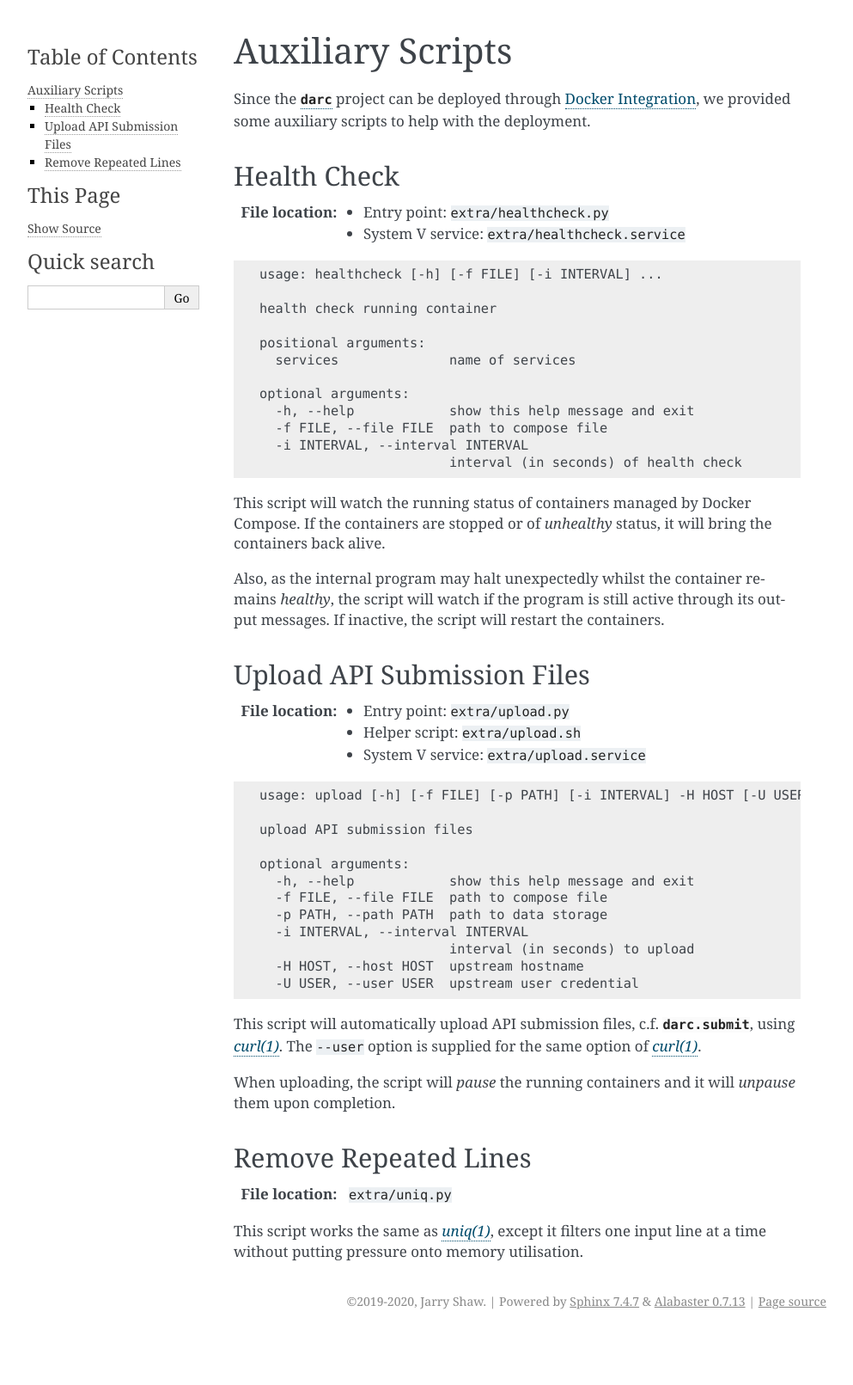
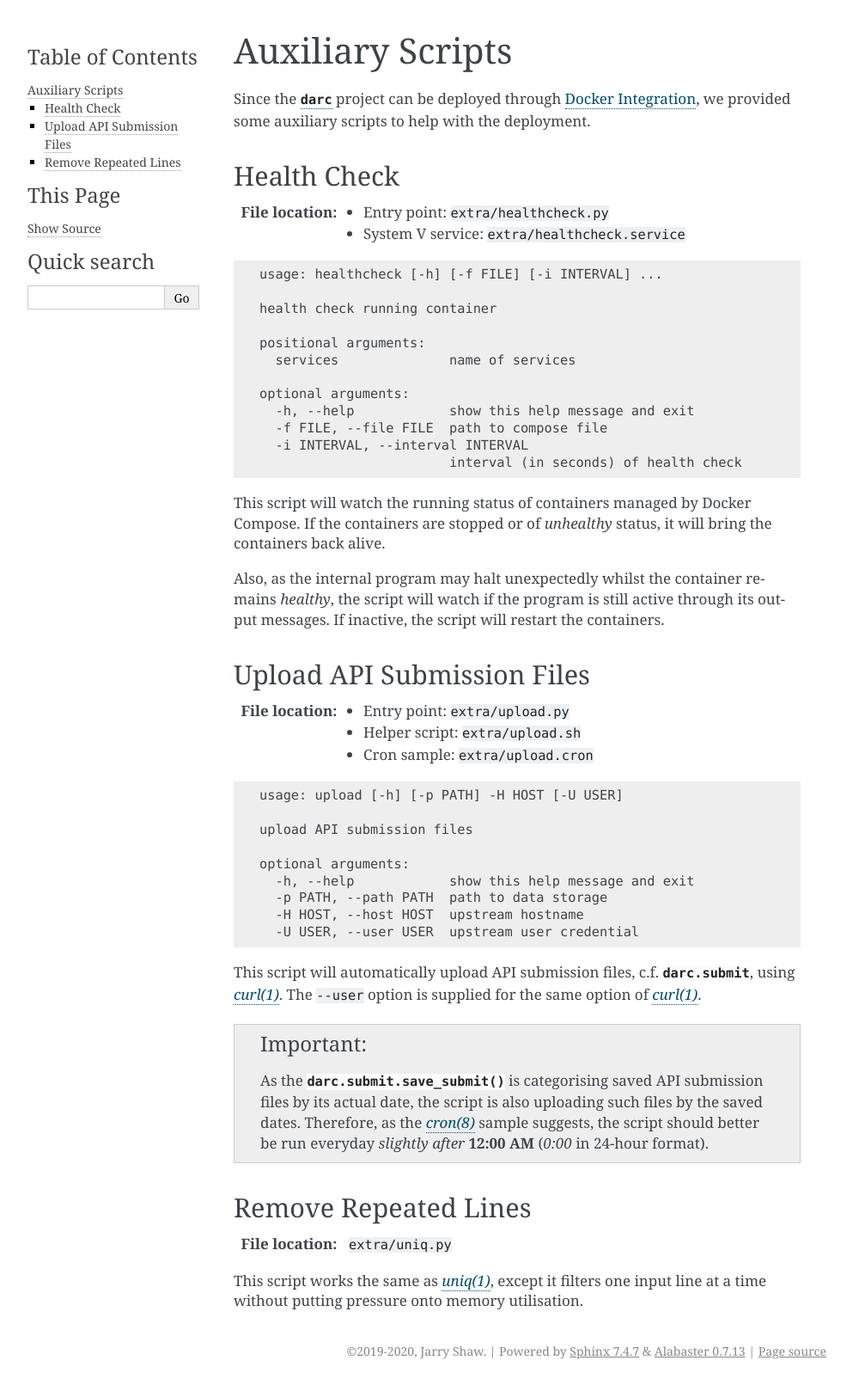
Before and after one commit to JarryShaw/darc, a Sphinx documentation site: the page built from docs/source/aux.rst, in a window 1280 px wide. Shown: the whole page at 86% size, without its empty margins (148-1141 px from the left). Built offline with Sphinx 7.4.7, drawn with Linux system fonts in a browser that asks for light colours; before the commit the page ends 1553 px from its top, so only the background shows below that.

Commit message:
updated docs accordingly

```diff
--- a/docs/source/aux.rst
+++ b/docs/source/aux.rst
@@ -41,20 +41,17 @@ Upload API Submission Files
 :File location:
    * Entry point: ``extra/upload.py``
    * Helper script: ``extra/upload.sh``
-   * System V service: ``extra/upload.service``
+   * Cron sample: ``extra/upload.cron``
 
 .. code-block:: text
 
-   usage: upload [-h] [-f FILE] [-p PATH] [-i INTERVAL] -H HOST [-U USER]
+   usage: upload [-h] [-p PATH] -H HOST [-U USER]
 
    upload API submission files
 
    optional arguments:
      -h, --help            show this help message and exit
-     -f FILE, --file FILE  path to compose file
      -p PATH, --path PATH  path to data storage
-     -i INTERVAL, --interval INTERVAL
-                           interval (in seconds) to upload
      -H HOST, --host HOST  upstream hostname
      -U USER, --user USER  upstream user credential
 
@@ -62,8 +59,13 @@ This script will automatically upload API submission files, c.f.
 :mod:`darc.submit`, using :manpage:`curl(1)`. The ``--user`` option is
 supplied for the same option of :manpage:`curl(1)`.
 
-When uploading, the script will *pause* the running containers and it will
-*unpause* them upon completion.
+.. important::
+
+   As the :func:`darc.submit.save_submit` is categorising saved API
+   submission files by its actual date, the script is also uploading
+   such files by the saved dates. Therefore, as the :manpage:`cron(8)`
+   sample suggests, the script should better be run everyday *slightly
+   after* **12:00 AM** (*0:00* in 24-hour format).
 
 Remove Repeated Lines
 ---------------------
```
